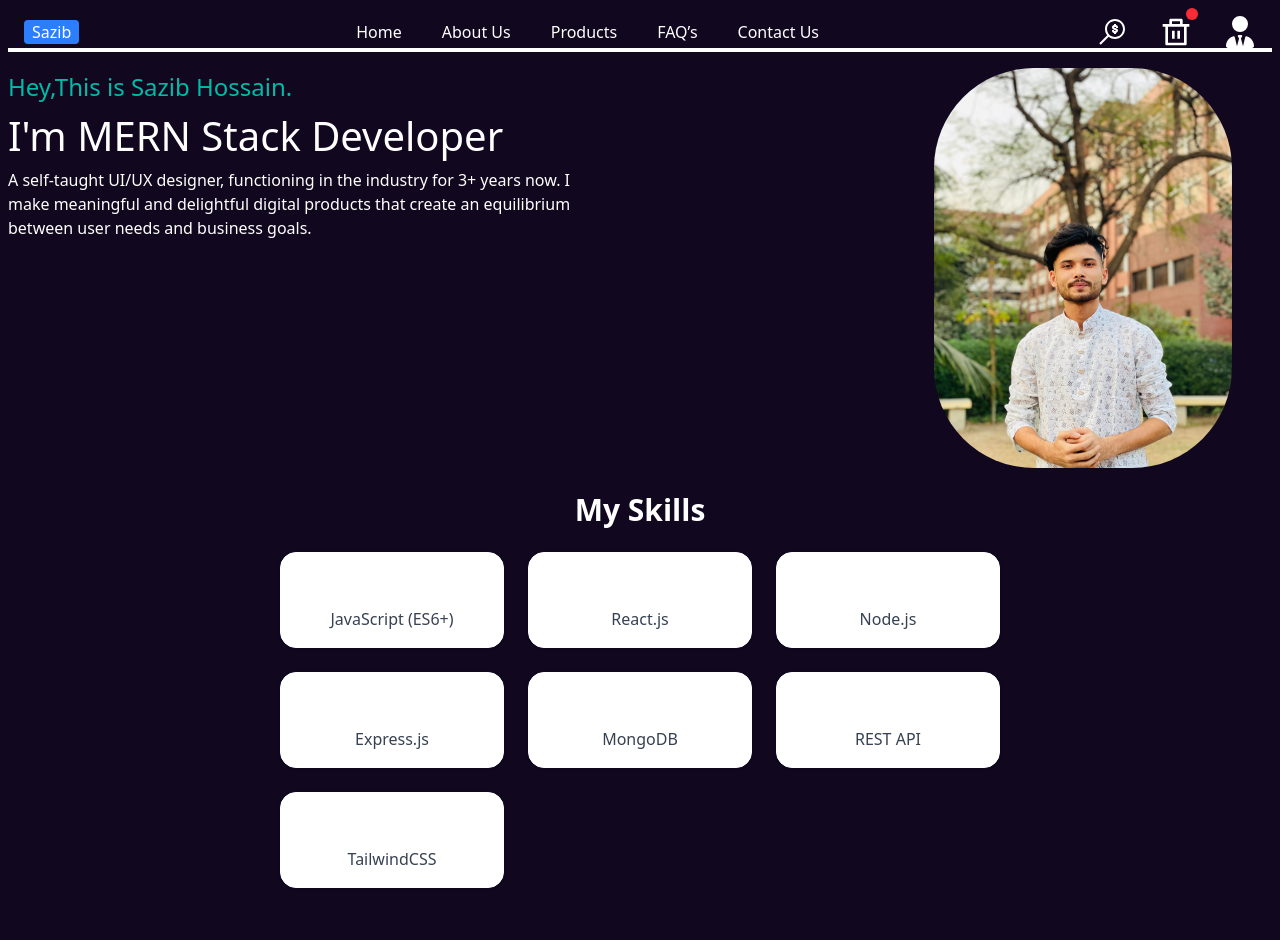
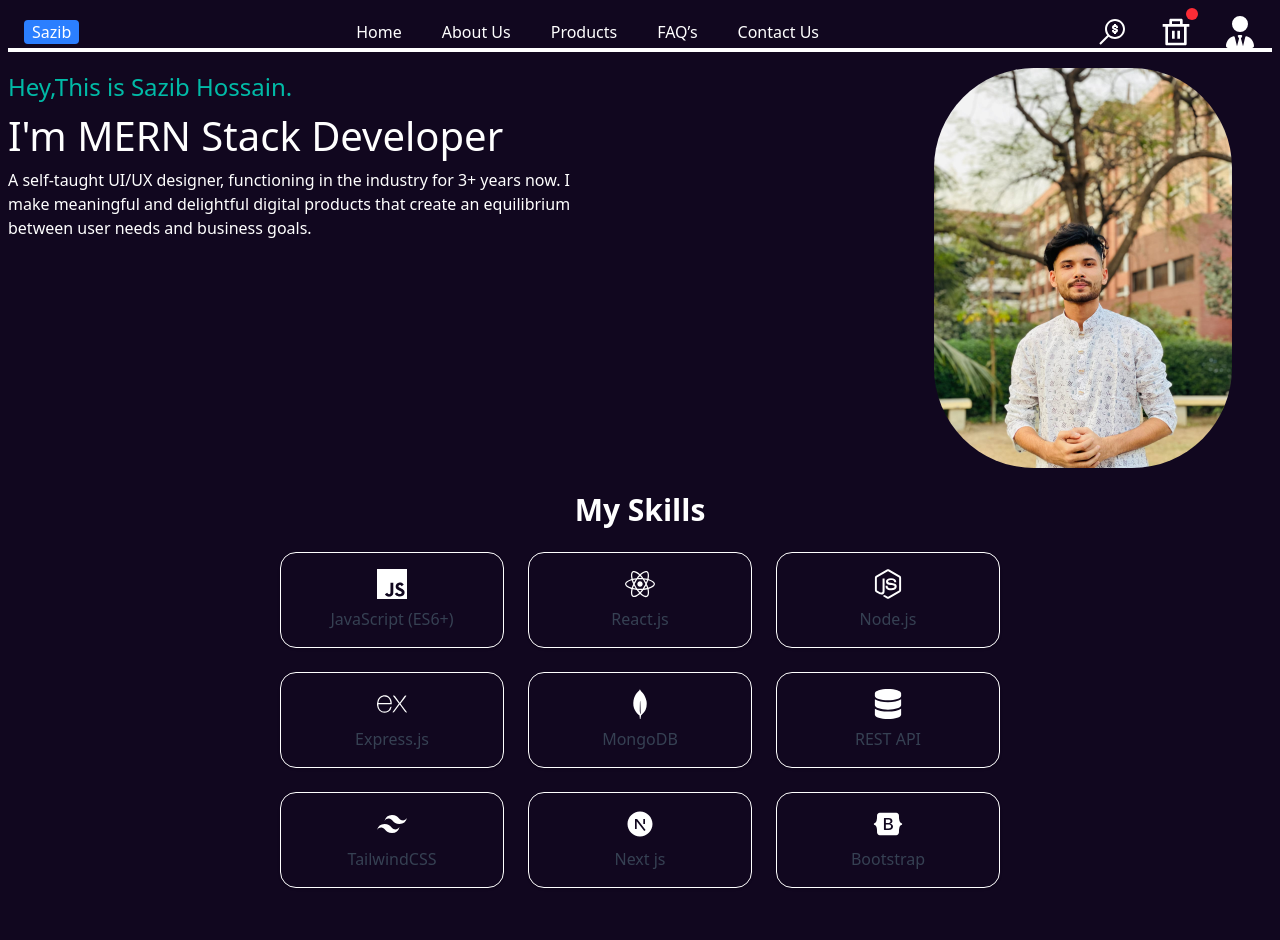
Before and after one commit to sazib07/Portfolio, a React (Vite) app: page / in a window 1280 px wide. Shown: the top 940 px of the page. Built offline with nearby package versions, Linux system fonts and the light colour scheme; a web font is replaced by a local one.

Commit message:
icons added

```diff
--- a/src/Components/Skills.jsx
+++ b/src/Components/Skills.jsx
@@ -1,6 +1,7 @@
 import React from "react";
 import { FaReact, FaNodeJs, FaDatabase } from "react-icons/fa";
 import { SiMongodb, SiExpress, SiJavascript, SiTailwindcss } from "react-icons/si";
+import { RiNextjsFill, RiBootstrapFill } from "react-icons/ri";
 
 export default function Skills() {
   const skills = [
@@ -11,6 +12,8 @@ export default function Skills() {
     { name: "MongoDB", icon: <SiMongodb size={30} /> },
     { name: "REST API", icon: <FaDatabase size={30} /> },
     { name: "TailwindCSS", icon: <SiTailwindcss size={30} /> },
+    {name : "Next js" ,icon:<RiNextjsFill size={30}/>},
+    {name: "Bootstrap",icon:<RiBootstrapFill size={30}/>},
   ];
 
   return (
@@ -21,9 +24,9 @@ export default function Skills() {
         {skills.map((skill, index) => (
           <div
             key={index}
-            className="flex flex-col items-center p-4 border rounded-2xl shadow-sm hover:shadow-md transition duration-200 bg-white"
+            className="flex flex-col items-center p-4 border rounded-2xl shadow-sm hover:shadow-md transition duration-200 "
           >
-            <div className="mb-2">{skill.icon}</div>
+            <div className="mb-2 ">{skill.icon}</div>
             <p className="font-medium text-gray-700">{skill.name}</p>
           </div>
         ))}
```
